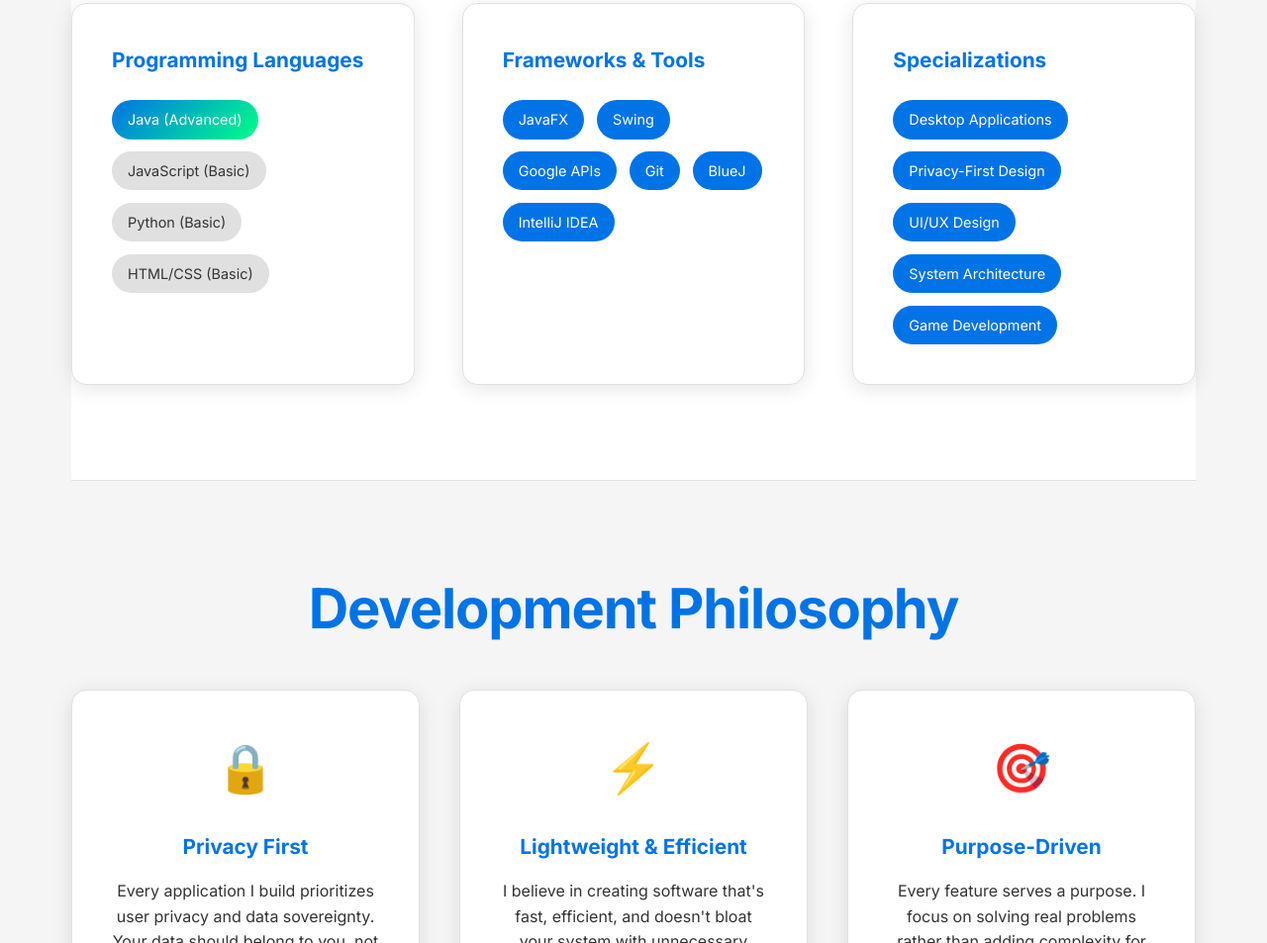
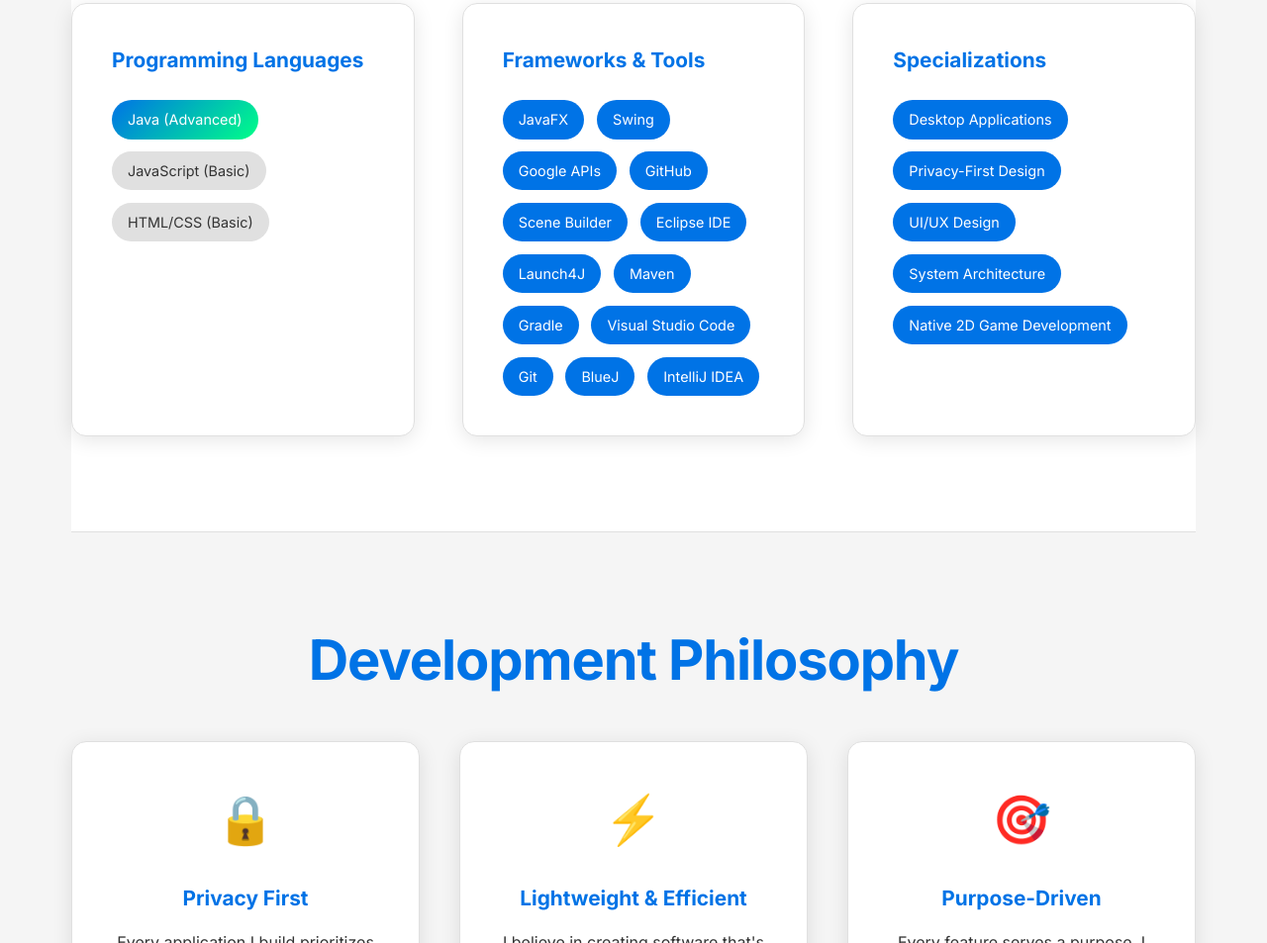
Before and after one commit to Shashwat-Gupta57/talken.com, a plain HTML site: page about-developer.html in a window 1280 px wide. Shown: the part 7284-8237 px from the top of the page at 99% size. Drawn offline with Linux system fonts and the light colour scheme.

Commit message:
Update about-developer.html v7

```diff
--- a/about-developer.html
+++ b/about-developer.html
@@ -345,7 +345,6 @@
               <div class="skill-tags">
                 <span class="skill-tag advanced">Java (Advanced)</span>
                 <span class="skill-tag basic">JavaScript (Basic)</span>
-                <span class="skill-tag basic">Python (Basic)</span>
                 <span class="skill-tag basic">HTML/CSS (Basic)</span>
               </div>
             </div>
@@ -355,6 +354,13 @@
                 <span class="skill-tag">JavaFX</span>
                 <span class="skill-tag">Swing</span>
                 <span class="skill-tag">Google APIs</span>
+                <span class="skill-tag">GitHub</span>
+                <span class="skill-tag">Scene Builder</span>
+                <span class="skill-tag">Eclipse IDE</span>
+                <span class="skill-tag">Launch4J</span>
+                <span class="skill-tag">Maven</span>
+                <span class="skill-tag">Gradle</span>
+                <span class="skill-tag">Visual Studio Code</span>
                 <span class="skill-tag">Git</span>
                 <span class="skill-tag">BlueJ</span>
                 <span class="skill-tag">IntelliJ IDEA</span>
@@ -367,7 +373,7 @@
                 <span class="skill-tag">Privacy-First Design</span>
                 <span class="skill-tag">UI/UX Design</span>
                 <span class="skill-tag">System Architecture</span>
-                <span class="skill-tag">Game Development</span>
+                <span class="skill-tag">Native 2D Game Development</span>
               </div>
             </div>
           </div>
```
